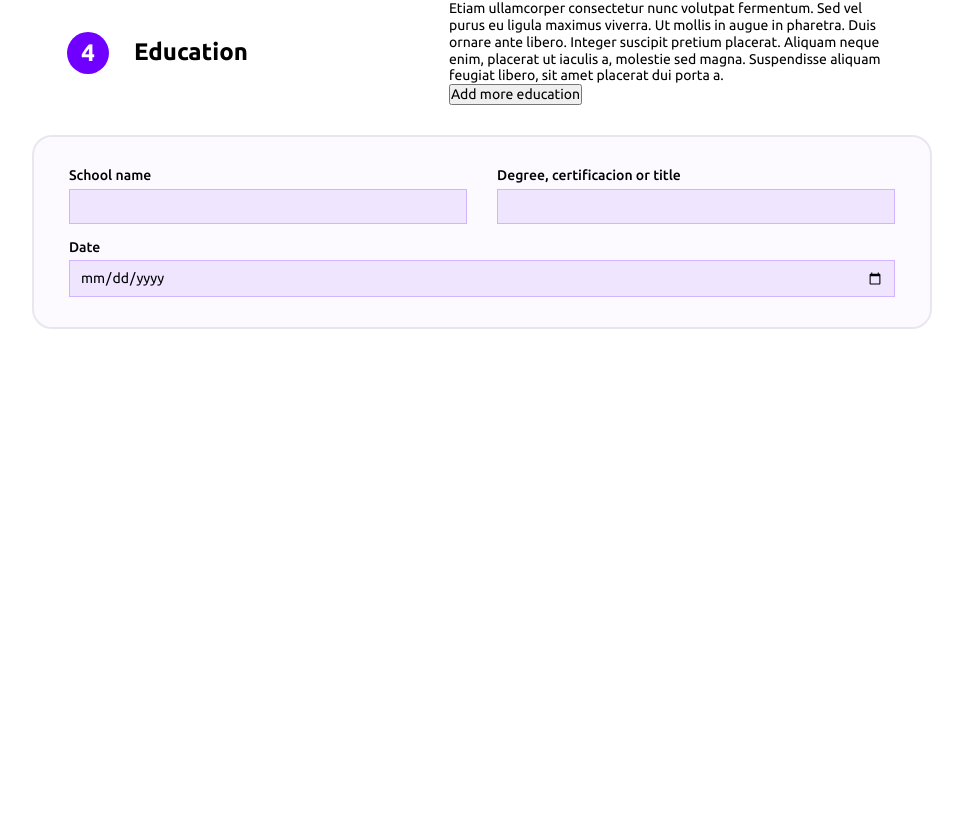
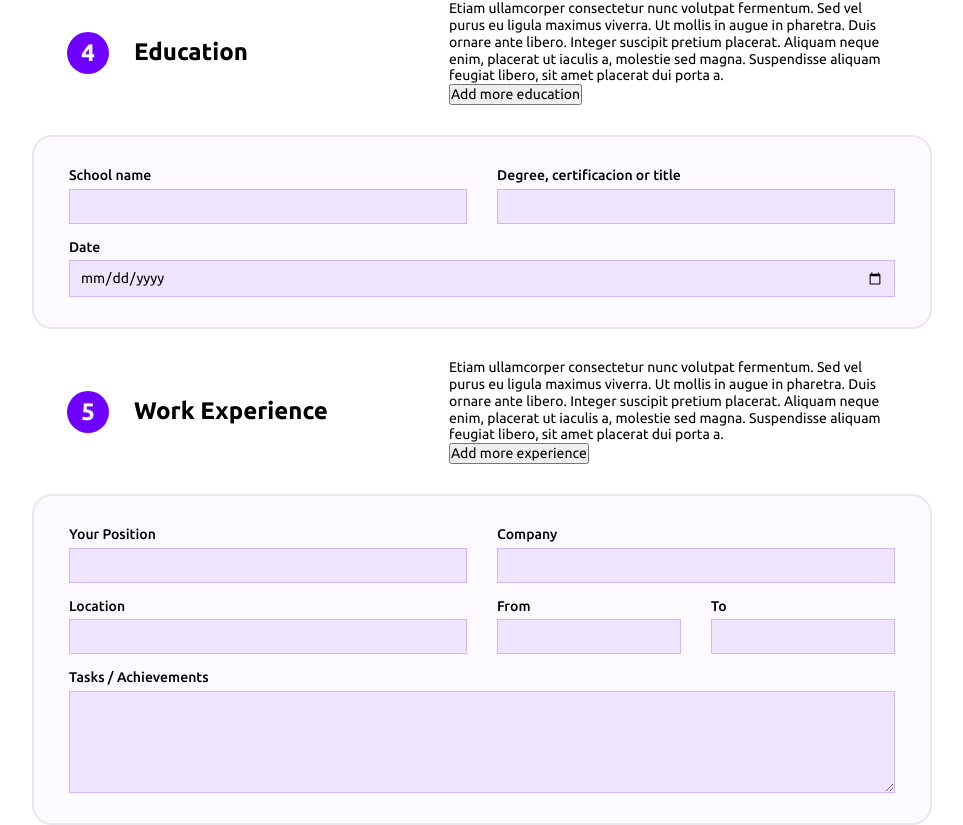
Before and after one commit to DarkWool/cv-creator-app, a React (Create React App) app: page / in a window 1280 px wide. Shown: the part 1525-2350 px from the top of the page, without its empty margins (158-1121 px from the left). Before the commit the page ends 1854 px from the top, so only its background shows below. Built offline with nearby package versions, Linux system fonts and the light colour scheme.

Commit message:
Create 'WorkExperience' component

```diff
--- a/src/App.js
+++ b/src/App.js
@@ -12,6 +12,15 @@ const education = {
   school: "",
   degree: "",
   date: "",
+};
+
+const experience = {
+  position: "",
+  company: "",
+  location: "",
+  from: "",
+  to: "",
+  details: "",
 };
 
 class App extends Component {
@@ -31,6 +40,7 @@ class App extends Component {
     skills: ["", "", ""],
     languages: [{ ...language }, { ...language }],
     education: [{ ...education }],
+    experience: [{ ...experience }],
   };
 
   togglePreview = (value) => {
@@ -60,7 +70,7 @@ class App extends Component {
 
   updateOrDeleteEducation = (id, field, value) => {
     // Modify value
-    if (value) {
+    if (value || value === "") {
       const updatedEducation = this.state.education.map((education, index) => {
         if (id === index) {
           return {
@@ -84,6 +94,43 @@ class App extends Component {
     this.setState({
       ...this.state,
       education: updatedEducation,
+    });
+  };
+
+  handleNewExperienceBlock = () => {
+    const updatedExperience = [{ ...experience }, ...this.state.experience];
+    this.setState({
+      ...this.state,
+      experience: updatedExperience,
+    });
+  };
+
+  updateOrDeleteExperience = (id, field, value) => {
+    // Modify value
+    if (value || value === "") {
+      const updatedExperience = this.state.experience.map((experience, index) => {
+        if (id === index) {
+          return {
+            ...experience,
+            [field]: value,
+          };
+        }
+        return experience;
+      });
+
+      return this.setState({
+        ...this.state,
+        experience: updatedExperience,
+      });
+    }
+
+    // Delete
+    const updatedExperience = [...this.state.experience];
+    updatedExperience.splice(id, 1);
+
+    this.setState({
+      ...this.state,
+      experience: updatedExperience,
     });
   };
 
@@ -122,7 +169,7 @@ class App extends Component {
 
   handleModifyLanguage = (id, field, value) => {
     // Modify value
-    if (value) {
+    if (value || value === "") {
       const updatedLanguages = this.state.languages.map((language, index) => {
         if (id === index) {
           return {
@@ -159,9 +206,12 @@ class App extends Component {
         userSkills={this.state.skills}
         userLanguages={this.state.languages}
         userEducation={this.state.education}
+        userExperience={this.state.experience}
         handlePersonalChanges={this.handlePersonalChanges}
         handleNewEducationBlock={this.handleNewEducationBlock}
         handleEducationChanges={this.updateOrDeleteEducation}
+        handleNewExperienceBlock={this.handleNewExperienceBlock}
+        handleExperienceChanges={this.updateOrDeleteExperience}
         handleNewSkill={this.handleNewSkill}
         handleEditSkill={this.handleEditSkill}
         handleDeleteSkill={this.handleDeleteSkill}
--- a/src/components/CVForm.js
+++ b/src/components/CVForm.js
@@ -4,6 +4,7 @@ import { GeneralInfo } from "./GeneralInfo";
 import { Skills } from "./Skills";
 import { Languages } from "./Languages";
 import { Education } from "./Education";
+import { WorkExperience } from "./WorkExperience";
 
 export class CVForm extends Component {
   constructor(props) {
@@ -11,7 +12,7 @@ export class CVForm extends Component {
   }
 
   render() {
-    const { personalInfo, userSkills, userLanguages, userEducation } = this.props;
+    const { personalInfo, userSkills, userLanguages, userEducation, userExperience } = this.props;
 
     return (
       <>
@@ -47,6 +48,12 @@ export class CVForm extends Component {
           handleChanges={this.props.handleEducationChanges}
           step={4}
         />
+        <WorkExperience
+          userExperience={userExperience}
+          onNewExperienceBlock={this.props.handleNewExperienceBlock}
+          handleChanges={this.props.handleExperienceChanges}
+          step={5}
+        />
       </>
     );
   }
--- /dev/null
+++ b/src/components/WorkExperience.js
@@ -0,0 +1,113 @@
+import { Component } from "react";
+import { FormHeader } from "./FormHeader";
+import { FormContainer } from "./FormContainer";
+
+export class WorkExperience extends Component {
+  constructor(props) {
+    super(props);
+  }
+
+  render() {
+    const { userExperience, onNewExperienceBlock, handleChanges } = this.props;
+    const experienceBlocks = userExperience.length;
+
+    return (
+      <section className="edit-block">
+        <FormHeader
+          step={this.props.step}
+          title={"Work Experience"}
+          buttonText="Add more experience"
+          clickHandler={onNewExperienceBlock}
+        />
+        <FormContainer>
+          {userExperience.map((experience, index) => {
+            return (
+              <>
+                <div className="edit-block_form-entry">
+                  <div className="flex-2-rows">
+                    <div className="input-wrapper">
+                      <label htmlFor="cvPosition">Your Position</label>
+                      <input
+                        id="cvPosition"
+                        name="cvPosition"
+                        type="text"
+                        value={experience.position}
+                        onChange={(e) => handleChanges(index, "position", e.target.value)}
+                      />
+                    </div>
+                    <div className="input-wrapper">
+                      <label htmlFor="cvCompany">Company</label>
+                      <input
+                        id="cvCompany"
+                        name="cvCompany"
+                        type="text"
+                        value={experience.company}
+                        onChange={(e) => handleChanges(index, "company", e.target.value)}
+                      />
+                    </div>
+                  </div>
+                  <div className="flex-2-rows">
+                    <div className="input-wrapper">
+                      <label htmlFor="cvLocation">Location</label>
+                      <input
+                        id="cvLocation"
+                        name="cvLocation"
+                        type="text"
+                        value={experience.location}
+                        onChange={(e) => handleChanges(index, "location", e.target.value)}
+                      />
+                    </div>
+                    <div className="flex-2-rows">
+                      <div className="input-wrapper">
+                        <label htmlFor="cvExperienceFrom">From</label>
+                        <input
+                          id="cvExperienceFrom"
+                          name="cvExperienceFrom"
+                          type="text"
+                          value={experience.from}
+                          onChange={(e) => handleChanges(index, "from", e.target.value)}
+                        />
+                      </div>
+                      <div className="input-wrapper">
+                        <label htmlFor="cvExperienceTo">To</label>
+                        <input
+                          id="cvExperienceTo"
+                          name="cvExperienceTo"
+                          type="text"
+                          value={experience.to}
+                          onChange={(e) => handleChanges(index, "to", e.target.value)}
+                        />
+                      </div>
+                    </div>
+                  </div>
+                  <div className="input-wrapper">
+                    <label htmlFor="cvJobDetails">Tasks / Achievements</label>
+                    <textarea
+                      id="cvJobDetails"
+                      name="cvJobDetails"
+                      value={experience.details}
+                      rows={5}
+                      onChange={(e) => handleChanges(index, "details", e.target.value)}
+                    />
+                  </div>
+
+                  {experienceBlocks > 1 && (
+                    <button
+                      type="button"
+                      className="btn-delete"
+                      onClick={() => handleChanges(index)}
+                    >
+                      Delete Entry
+                    </button>
+                  )}
+                </div>
+
+                {index !== experienceBlocks - 1 && <hr className="edit-block_separator"></hr>}
+              </>
+            );
+          })}
+        </FormContainer>
+      </section>
+    );
+  }
+}
```
